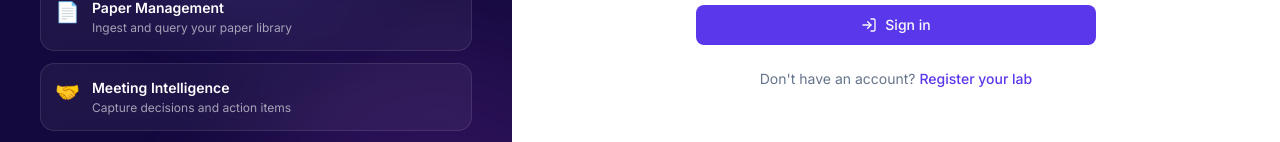
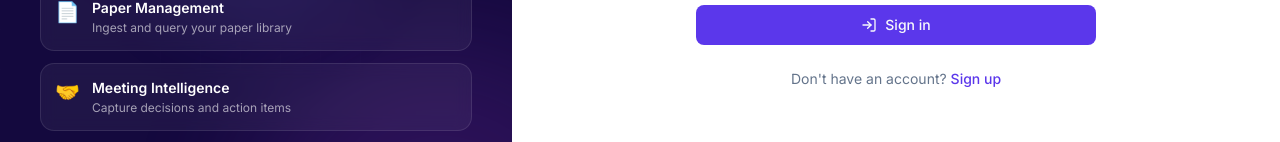
Before and after one commit to prajwal-016/research-mind, a React (Vite) app: page /auth/login in a window 1280 px wide. Shown: the part 491-633 px from the top of the page. Built offline with nearby package versions, Linux system fonts and the light colour scheme.

Commit message:
Clarify sign-up page redirection link copy text to Sign up

```diff
--- a/src/pages/auth/LoginPage.jsx
+++ b/src/pages/auth/LoginPage.jsx
@@ -115,7 +115,6 @@ export default function LoginPage() {
         </Button>
       </FormRoot>
 
-      {/* Register link */}
       <p className="text-center text-sm text-muted-foreground">
         Don&apos;t have an account?{' '}
         <Link
@@ -123,7 +122,7 @@ export default function LoginPage() {
           className="font-medium text-primary hover:underline"
           id="go-to-register-link"
         >
-          Register your lab
+          Sign up
         </Link>
       </p>
     </div>
```
